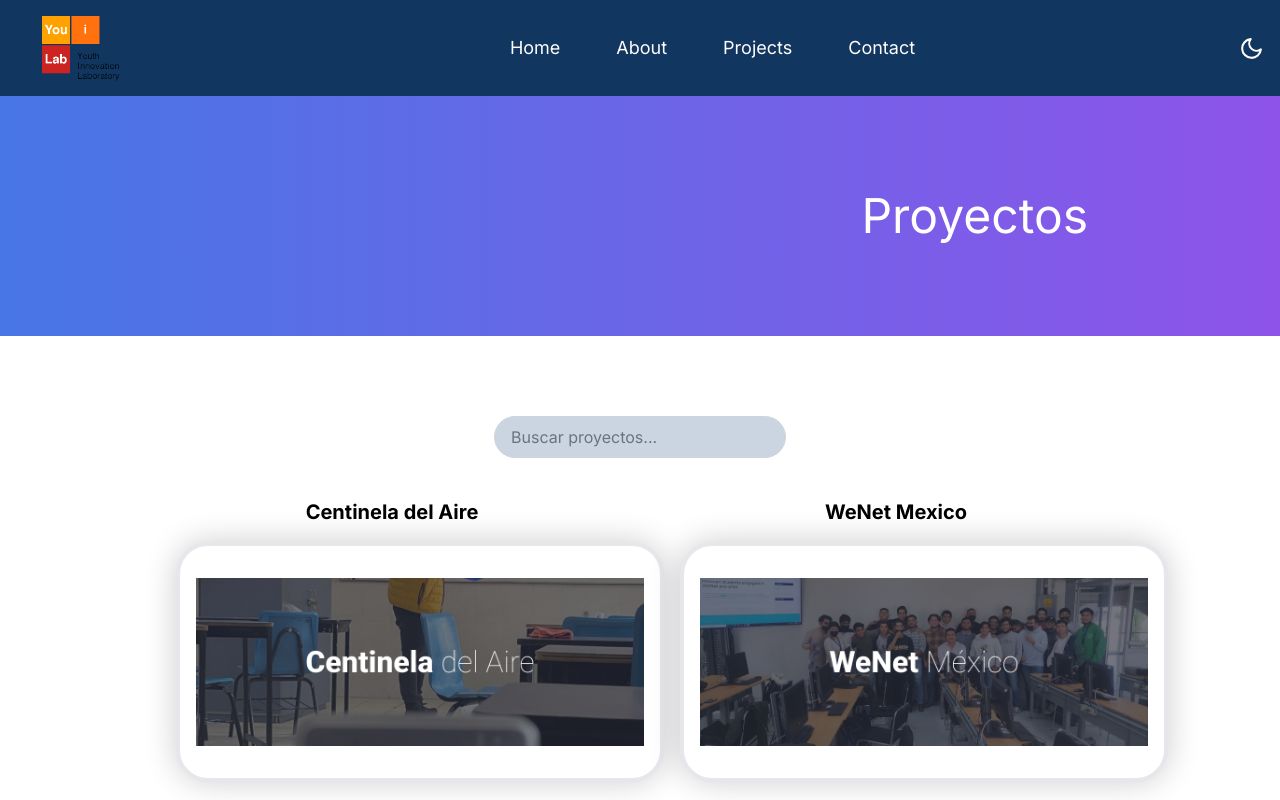
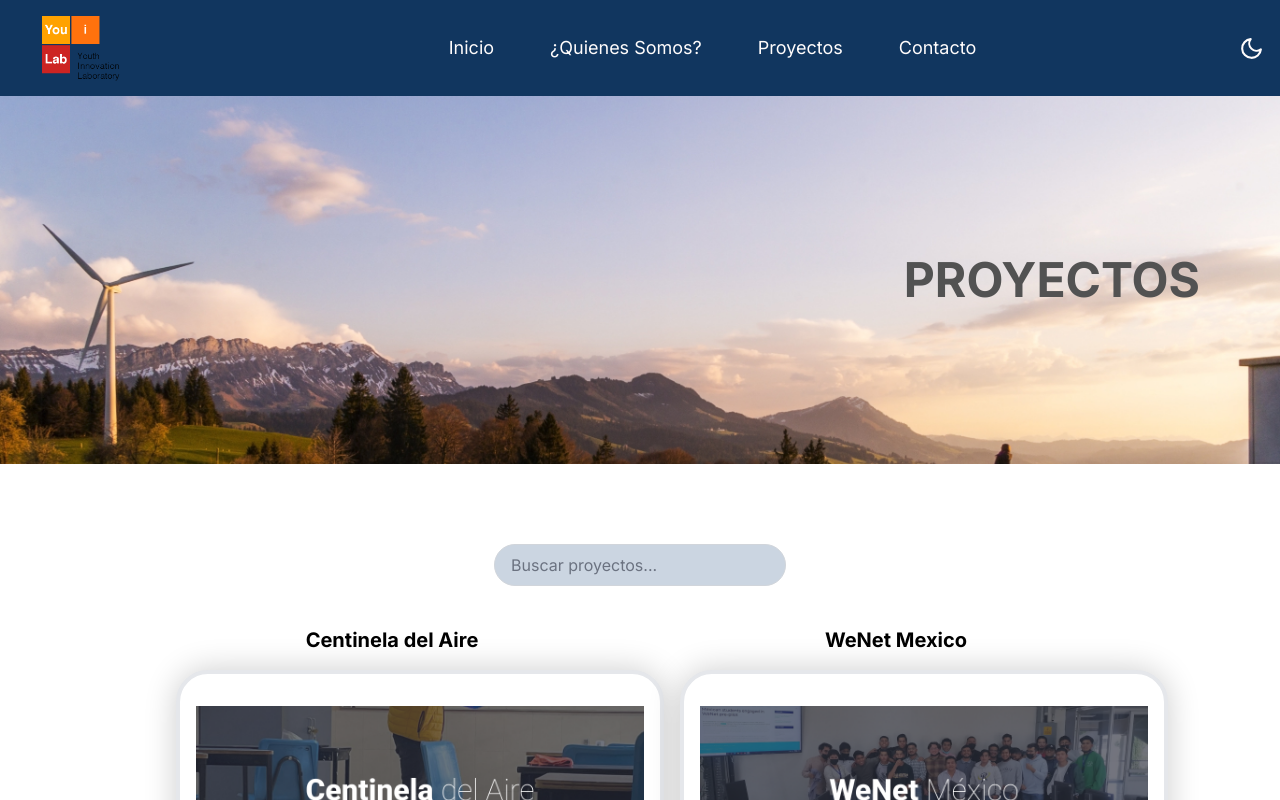
Before and after one commit to Martinvega17/you-ilab-next, a Next.js app: page /Projects in a window 1280 px wide. Shown: the top 800 px of the page. Built offline with nearby package versions, Linux system fonts and the light colour scheme.

Commit message:
update banner

```diff
--- a/app/About/page.jsx
+++ b/app/About/page.jsx
@@ -1,23 +1,27 @@
 "use client"
 import Card from '../../components/SwiperCarousel';
 import team from '@/assets/team.jpg';
+import nosotros from '@/assets/footer/nosotros.jpg';
 import '../main.css'
+import Image from 'next/image';
 
-import Image from 'next/image';
 const About = () => {
-    return(
+    return (
         <div className="about_container">
             <title>You I Lab | About</title>
 
             <div className="about">
+
                 <div
-                    className="container-fluid p-24 w-full h-full"
+                    className="h-80 w-auto flex justify-center items-center"
                     style={{
-                        backgroundColor: '#02d3bf',
-                        background: 'linear-gradient(90deg, rgba(71, 118, 230, 1) 0%, rgba(142, 84, 233, 1) 100%)',
+                        backgroundImage: `url(${nosotros.src})`,
+                        backgroundSize: "100% ",
                     }}
                 >
-                    <h2 className="text-right text-5xl text-white mr-24">Nosotros</h2>
+                    <div className="container text-center sm:px-8 md:px-12 lg:px-20 py-16">
+                        <h1 className="text-neutral-300 text-2xl lg:text-5xl font-bold text-right">NOSOTROS</h1>
+                    </div>
                 </div>
             </div>
             <div className="lg:ml-40 ml-10 ">
--- a/app/Projects/page.jsx
+++ b/app/Projects/page.jsx
@@ -2,6 +2,8 @@
 import React, { useState } from 'react';
 import Image from 'next/image';
 import projectsData from './projectsData'; // Asegúrate de importar los datos correctamente
+import proyectos from '@/assets/footer/projects.jpg';
+
 
 const Projects = () => {
     const [searchTerm, setSearchTerm] = useState('');
@@ -40,14 +42,16 @@ const Projects = () => {
         <div>
             <title>You I Lab | Projects</title>
             <div className="about">
-                <div
-                    className="container-fluid p-24 w-full h-full"
+            <div
+                    className="h-[23rem] w-auto flex justify-center items-center"
                     style={{
-                        backgroundColor: '#02d3bf',
-                        background: 'linear-gradient(90deg, rgba(71, 118, 230, 1) 0%, rgba(142, 84, 233, 1) 100%)',
+                        backgroundImage: `url(${proyectos.src})`,
+                        backgroundSize: "100% ",
                     }}
                 >
-                    <h2 className="text-right text-5xl text-white mr-24">Proyectos</h2>
+                    <div className="container text-center sm:px-8 md:px-12 lg:px-20 py-16">
+                        <h1 className="text-neutral-600 text-2xl lg:text-5xl font-bold text-right">PROYECTOS</h1>
+                    </div>
                 </div>
 
                 <div className="justify-center justify-items-center flex mt-20">
@@ -55,7 +59,7 @@ const Projects = () => {
                         <input
                             type="text"
                             placeholder="Buscar proyectos..."
-                            className="px-4 py-2 border border-gray-300 rounded-full focus:outline-none focus:ring focus:border-blue-500 bg-slate-300 pr-10"
+                            className="px-4 py-2 border border-gray-300 rounded-full focus:outline-none focus:ring focus:border-blue-500 bg-slate-300 pr-10 dark:text-black"
                             value={searchTerm}
                             onChange={e => setSearchTerm(e.target.value)}
                         />
--- a/components/NavBar.jsx
+++ b/components/NavBar.jsx
@@ -47,16 +47,16 @@ function NavBar() {
           <div className="text-[#FFFCFC] hidden sm:flex flex-1 justify-center"> {/* Modificación: Agregamos flex-1 y justify-center */}
             <ul className="hidden sm:flex dark:text-white">
               <li className={`${styles.navLinks} ${styles.navLinksHover}`}>
-                <Link href="/">Home</Link>
+                <Link href="/">Inicio</Link>
               </li>
               <li className={`${styles.navLinks} ${styles.navLinksHover}`}>
-                <Link href="/About">About</Link>
+                <Link href="/About">¿Quienes Somos?</Link>
               </li>
               <li className={`${styles.navLinks} ${styles.navLinksHover}`}>
-                <Link href="/Projects">Projects</Link>
+                <Link href="/Projects">Proyectos</Link>
               </li>
               <li className={`${styles.navLinks} ${styles.navLinksHover}`}>
-                <Link href="/Contact">Contact</Link>
+                <Link href="/Contact">Contacto</Link>
               </li>
             </ul>
           </div>
--- a/components/SwiperCarousel.jsx
+++ b/components/SwiperCarousel.jsx
@@ -88,7 +88,7 @@ const SwiperCarousel = () => {
                     </button>
                     {expandedCard && (
                         <>
-                            <div className="card__image">
+                            <div className="card__images">
                                 <Image src={expandedCard.image} alt="card image" />
                             </div>
                             <div className="card__content">
```
Also changed, not shown: app/styles/Modal.css (+28 -1 lines), app/assets/footer/nosotros.jpg (added), app/assets/footer/projects.jpg (added). Lines whose indentation alone changed are shown as unchanged.
